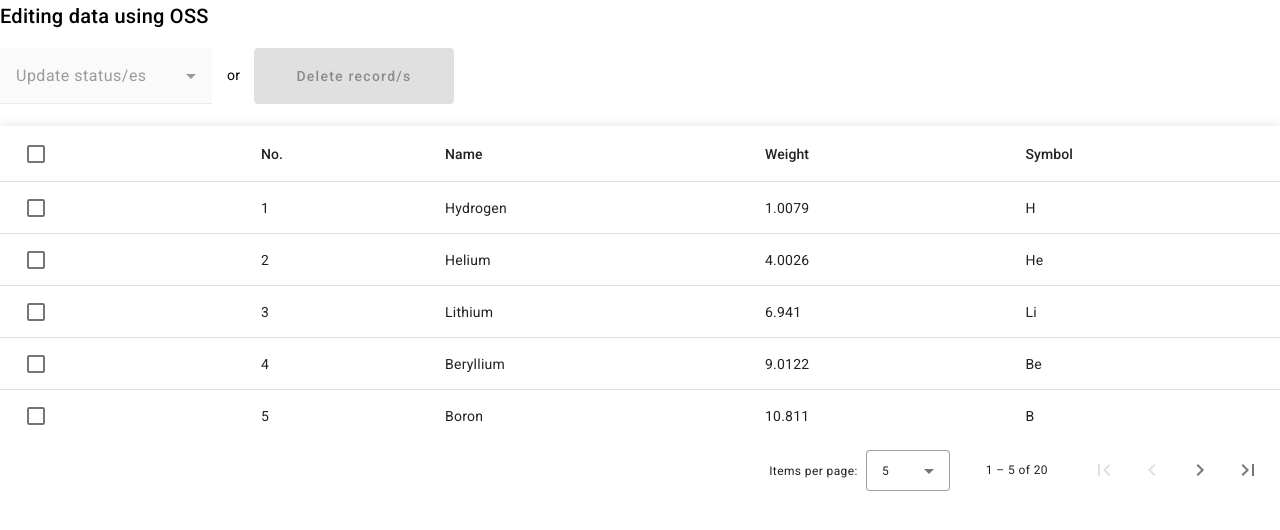
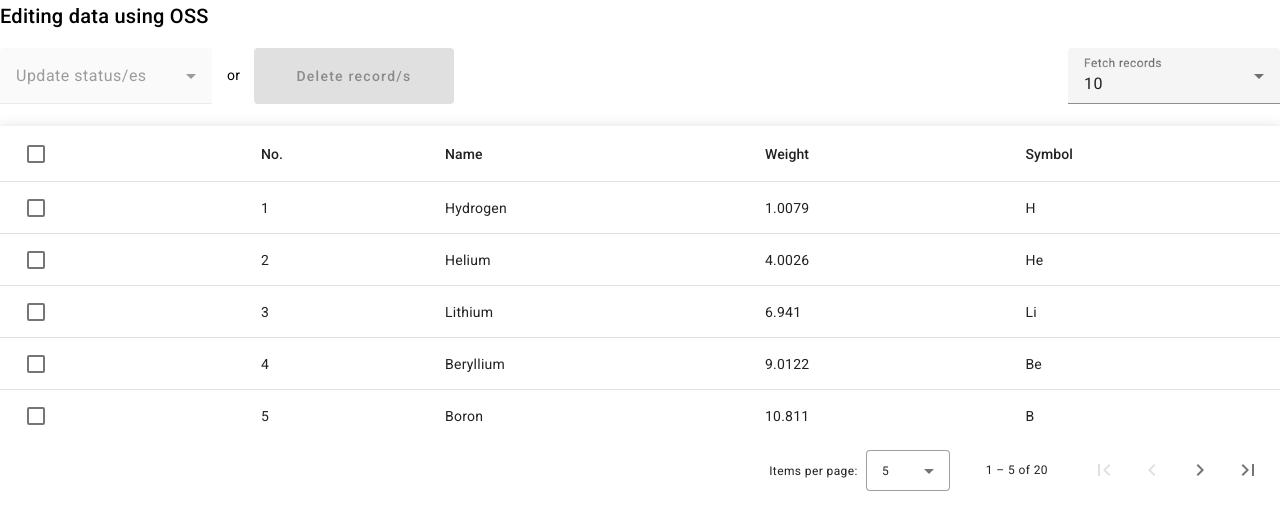
Before and after one commit to Akk3d1s/msc-computing-project, an Angular app in the folder frontends/oss/: page / in a window 1280 px wide. Shown: the top 530 px of the page. Built offline with nearby package versions, Linux system fonts and the light colour scheme.

Commit message:
add select for fetching different sizes of records

```diff
--- a/frontends/oss/src/app/app.component.html
+++ b/frontends/oss/src/app/app.component.html
@@ -1,5 +1,6 @@
 <h2>{{this.title}}</h2>
 <div class="actions">
+  <div class="updating">
     <div class="status">
       <mat-form-field appearance="fill">
         <mat-select [disabled]="!actionsEnabled" [(ngModel)]="statusSelected" (selectionChange)="handleStatusUpdate()">
@@ -12,6 +13,17 @@
     </div>
     <div class="delete">or
       <button mat-raised-button color="warn" [disabled]="!actionsEnabled" (click)="handleDelete()">Delete record/s</button>
+    </div>
+  </div>
+  <div class="fetching">
+    <mat-form-field appearance="fill">
+      <mat-label>Fetch records</mat-label>
+      <mat-select [(ngModel)]="resourceSelected" (selectionChange)="handleFetchingResource()">
+        <mat-option *ngFor="let dss of dataSourceSelection" [value]="dss">
+          {{dss}}
+        </mat-option>
+      </mat-select>
+    </mat-form-field>
   </div>
 </div>
 <table mat-table [dataSource]="dataSource" class="mat-elevation-z8">
--- a/frontends/oss/src/app/app.component.scss
+++ b/frontends/oss/src/app/app.component.scss
@@ -1,4 +1,8 @@
 .actions {
+  display: flex;
+  justify-content: space-between;
+
+  .updating {
     display: flex;
     justify-content: flex-start;
 
@@ -12,6 +16,7 @@
       }
     }
   }
+}
 
 table {
   width: 100%;
--- a/frontends/oss/src/app/app.component.ts
+++ b/frontends/oss/src/app/app.component.ts
@@ -40,13 +40,14 @@ const ELEMENT_DATA: PeriodicElement[] = [
 })
 export class AppComponent implements AfterViewInit {
   title = 'Editing data using OSS';
-
   displayedColumns: string[] = ['select', 'position', 'name', 'weight', 'symbol'];
   dataSource = new MatTableDataSource<PeriodicElement>(ELEMENT_DATA);
   selection = new SelectionModel<PeriodicElement>(true, []);
   statuses: string[] = ['ACTIVE', 'PENDING', 'INACTIVE'];
   statusSelected: string = '';
+  resourceSelected: string = '10';
   actionsEnabled: boolean;
+  dataSourceSelection: string[] = ['10', '100', '1000', '10000', '100000'];
 
   @ViewChild(MatPaginator) paginator: MatPaginator;
 
@@ -88,6 +89,11 @@ export class AppComponent implements AfterViewInit {
     return `${this.selection.isSelected(row) ? 'deselect' : 'select'} row ${row.position + 1}`;
   }
 
+  handleFetchingResource(): void {
+    console.log('handleFetchingResource');
+    // @todo - should execute state code here
+  }
+
   handleStatusUpdate(): void {
     console.log('handleStatusUpdate', this.statusSelected);
     // @todo - should execute state code here
```
Lines whose indentation alone changed are shown as unchanged.
